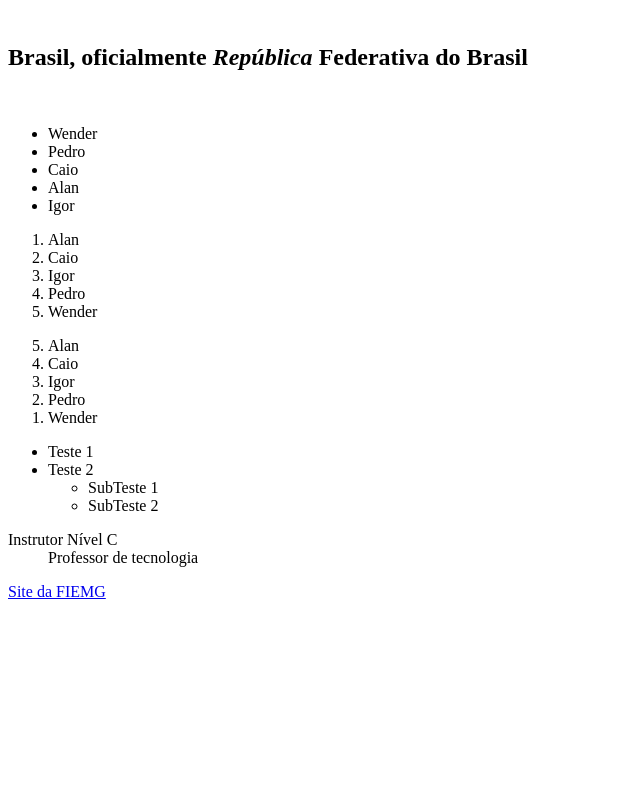
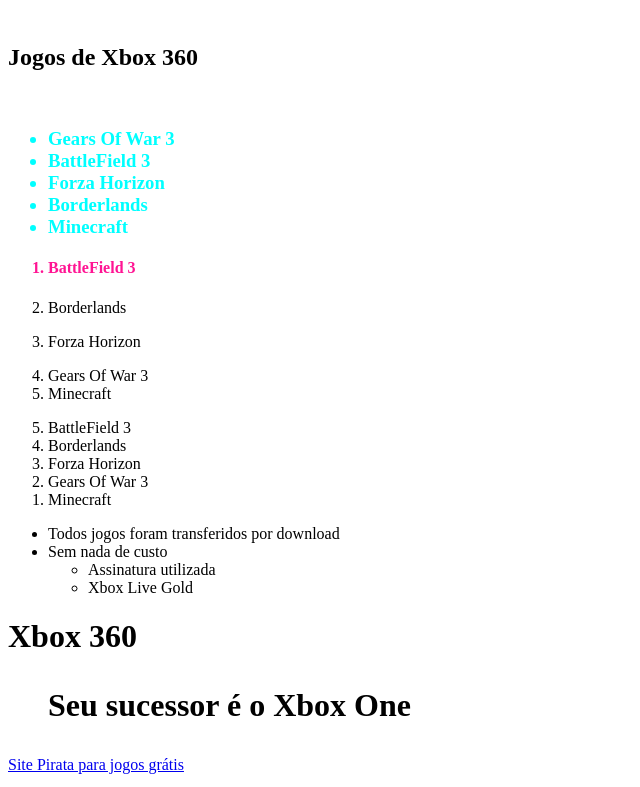
Before and after one commit to PauloG357Fribeiro/Programacao_HTML, a plain HTML site: page index.html in a window 1280 px wide. Shown: the part 60-847 px from the top of the page, without its empty margins (0-640 px from the left). Before the commit the page ends 800 px from the top, so only its background shows below. Drawn offline with Linux system fonts and the light colour scheme.

Commit message:
Html continuação

```diff
--- a/estilo.css
+++ b/estilo.css
@@ -0,0 +1,12 @@
+h4{
+    color: deeppink;
+    margin-left: 2px solid wheat;
+}
+button{
+    color: red;
+    font-size: 20pt;
+}
+p{
+    color: sienna;
+    margin-left: 9px;
+}
--- a/index.html
+++ b/index.html
@@ -1,56 +1,70 @@
 <html>
     <head>
         <meta charset="utf-8"><!--usando padrão português-->
-        <title>Meu Título</title><!--Título da página-->
-
-            <link href="estilo.css" rel="styleheet">
-
+        <title>GAMES</title><!--Título da página-->
+        <link href= "estilo.css" rel="stylesheet">
+        <!--Estilo da página-->
+        <style>
+            h3 {color :aqua}
+        </style>
 
     </head>
 
     <body>
-        <h1>Olá Mundo</h1>
-        <p><br><h2>Brasil, oficialmente <i>República</i> Federativa do Brasil</h2></br></p></body>
+        <h1 style= color:tomato>Melhores Jogos</h1>
+        <p><br><h2>Jogos de Xbox 360</h2></br></p></body>
 
-        <ul>
-            <li>Wender</li>
-            <li>Pedro</li>
-            <li>Caio</li>
-            <li>Alan</li>
-            <li>Igor</li>
-        </ul>
+        <ul><h3>
+            <li>Gears Of War 3</li>
+            <li>BattleField 3</li>
+            <li>Forza Horizon</li>
+            <li>Borderlands</li>
+            <li>Minecraft</li>
+        </ul></h3>
             <!--Listas Ordenadas e não ordenadas-->
         <ol>
-            <li>Alan</li>
-            <li>Caio</li>
-            <li>Igor</li>
-            <li>Pedro</li>
-            <li>Wender</li>
+            <h4><li>BattleField 3</li></h4>
+            <li>Borderlands</li>
+           <p><li>Forza Horizon</li></p>
+            <li>Gears Of War 3</li>
+            <li>Minecraft</li>
         </ol>
 
         <ol reversed>
-                <li>Alan</li>
-                <li>Caio</li>
-                <li>Igor</li>
-                <li>Pedro</li>
-                <li>Wender</li>
+                <li>BattleField 3</li>
+                <li>Borderlands</li>
+                <li>Forza Horizon</li>
+                <li>Gears Of War 3</li>
+                <li>Minecraft</li>
         </ol>
 
         <ul>
-            <li>Teste 1</li>
-            <li>Teste 2</li>
+            <li>Todos jogos foram transferidos por download</li>
+            <li>Sem nada de custo</li>
 
                 <ul>
-                    <li>SubTeste 1</li>
-                    <li>SubTeste 2</li>
+                    <li>Assinatura utilizada</li>
+                    <li>Xbox Live Gold</li>
                 </ul>
         </ul>
 
-        <dl>
-            <dt>Instrutor Nível C</dt> <!--Meu Cargo-->
-            <dd>Professor de tecnologia</dd><!--O que faço no cargo-->
+        <dl><!--dl é pra falar que é uma lista de definição--><h1>
+            <dt>Xbox 360</dt> <!--Lista de definição-->
+            <p><dd>Seu sucessor é o Xbox One</dd></p><!--O que está definição faz--></h1>
         </dl>
 
-        <a href="https://www7.fiemg.com.br/">Site da FIEMG</a>
+       <h1></h1> <a href="https://piratebay-proxylist.se/">Site Pirata para jogos grátis</a>
+
+        <p></p><!--Imagem do armazenamento do pc-->
+        <!--1° O nome da pasta onde está inserida a imagem-->
+        <!--2° O nome da imagem com sua extensão-->
+        <img src = "fotos/PirateBay.jpg" width="640" height="360" alt="Imagem do link do Site Acima">
+
+        <br><!--Foto inserida de outro site-->
+        <img src ="https://gizmodo.uol.com.br/wp-content/blogs.dir/8/files/2012/02/piratebay.jpg">
+
+        <button name="button">
+            <a href="http://www.google.com">Site Google</a>
+        </button>
     </body>
 </html>
```
Also changed, not shown: fotos/PirateBay.jpg (added), fotos/senai_img.png (added).
